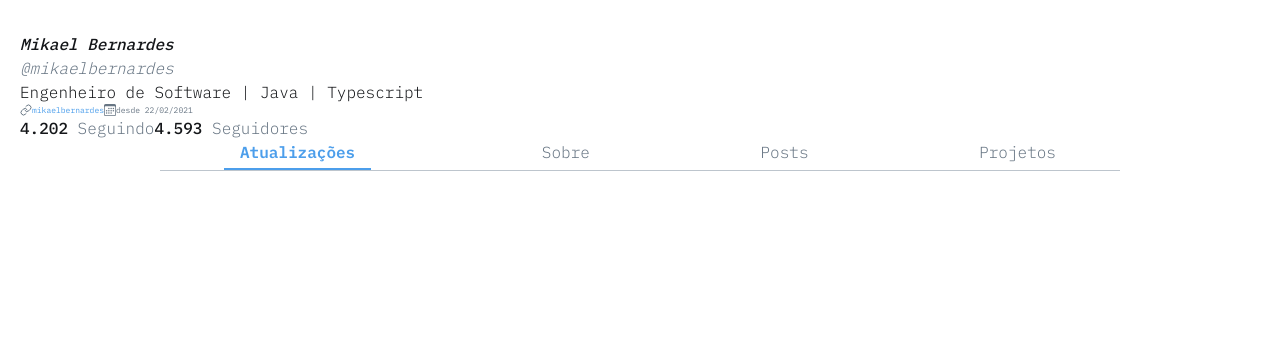
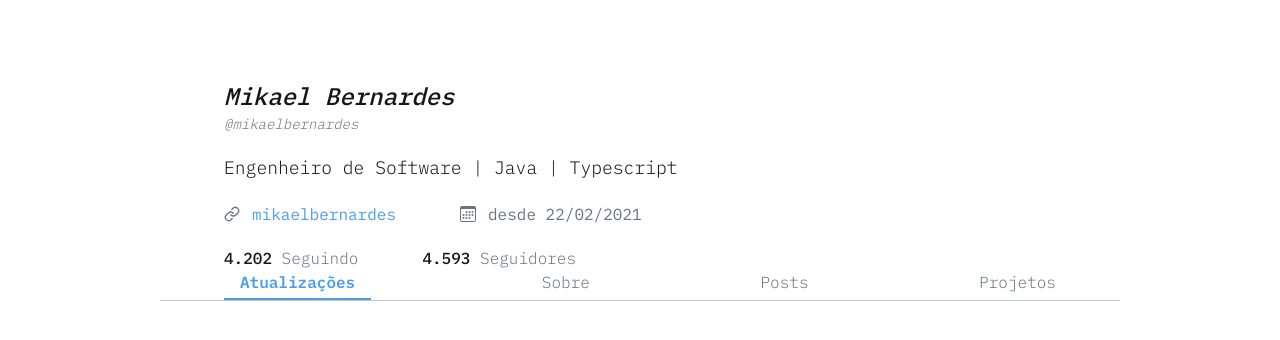
Before and after one commit to mikaelbernardes/my-app, a Next.js app: page / in a window 1280 px wide. Shown: the top 340 px of the page. Built offline with nearby package versions, Linux system fonts and the light colour scheme.

Commit message:
feat: add responsiviness in Info component

```diff
--- a/src/shared/layout/DefaultNavigationHeader/Info/index.tsx
+++ b/src/shared/layout/DefaultNavigationHeader/Info/index.tsx
@@ -3,27 +3,33 @@ import { BsCalendar3 } from "react-icons/bs";
 
 function Info() {
 	return(
-		<div className="flex flex-col xs:gap-3 items-start px-5 mt-8">
-			<section className="flex flex-col xs:gap-[2px] items-start">
-				<h1 className="text-TXT100 italic font-medium xs:text-sm">Mikael Bernardes</h1>
-				<p className="text-TXT300 italic font-light xs:text-[8px]">@mikaelbernardes</p>
+		<div
+			className={`
+			flex flex-col xs:gap-3 sm:gap-4 md:gap-4 lg:gap-5 xl:gap-6 items-start xs:px-5 sm:px-16 md:px-32 lg:px-56 xl:px-72 xs:mt-8 sm:mt-12 md:mt-16 lg:mt-20 xl:mt-20
+			`}
+		>
+			<section className="flex flex-col gap-[2px] items-start">
+				<h1 className="text-TXT100 italic font-medium xs:text-sm sm:text-lg md:text-xl lg:text-2xl xl:text-2xl">Mikael Bernardes</h1>
+				<p className="text-TXT300 italic font-light xs:text-[8px] sm:text-xs md:text-xs lg:text-sm xl:text-sm">@mikaelbernardes</p>
 			</section>
 			<section>
-				<p className="text-TXT100 font-light xs:text-[10px]">Engenheiro de Software | Java | Typescript</p>
+				<p className="text-TXT100 font-light xs:text-[10px] sm:text-sm md:text-base lg:text-lg xl:text-lg">Engenheiro de Software | Java | Typescript</p>
 			</section>
-			<section className="flex items-center xs:gap-4">
-				<div className="flex xs:gap-[2px]">
-					<FiLink className="text-TXT300 text-xs" />
-					<p className="text-Primary font-normal text-[8px]">mikaelbernardes</p>
+			<section className="flex items-center xs:gap-4 sm:gap-4 md:gap-10 lg:gap-16 xl:gap-20">
+				<div className="flex items-center xs:gap-[2px] sm:gap-1 md:gap-2 lg:gap-3 xl:gap-3">
+					<FiLink className="text-TXT300 xs:text-xs sm:text-xs md:text-sm lg:text-base xl:text-base"/>
+					<p className="text-Primary font-normal xs:text-[8px] sm:text-xs md:text-sm lg:text-base xl:text-base">mikaelbernardes</p>
 				</div>
-				<div className="flex xs:gap-[2px]">
-					<BsCalendar3 className="text-TXT300 text-xs" />
-					<p className="text-TXT300 font-normal text-[8px]">desde 22/02/2021</p>
+				<div className="flex items-center xs:gap-[2px] sm:gap-1 md:gap-2 lg:gap-3 xl:gap-3">
+					<BsCalendar3 className="text-TXT300 xs:text-xs sm:text-xs md:text-sm lg:text-base xl:text-base" />
+					<p className="text-TXT300 font-normal xs:text-[8px] sm:text-xs md:text-sm lg:text-base xl:text-base">desde 22/02/2021</p>
 				</div>
 			</section>
-			<section className="flex items-center xs:gap-4">
-				<p className="text-TXT300 font-light xs:text-[8px]"><span className="text-TXT100 font-medium">4.202 </span> Seguindo</p>
-				<p className="text-TXT300 font-light xs:text-[8px]"><span className="text-TXT100 font-medium">4.593 </span> Seguidores</p>
+			<section className="flex items-center xs:gap-4 sm:gap-4 md:gap-10 lg:gap-16 xl:gap-20">
+				<p className="text-TXT300 font-light xs:text-[8px] sm:text-xs md:text-sm lg:text-base xl:text-base">
+					<span className="text-TXT100 font-medium">4.202 </span> Seguindo</p>
+				<p className="text-TXT300 font-light xs:text-[8px] sm:text-xs md:text-sm lg:text-base xl:text-base">
+					<span className="text-TXT100 font-medium">4.593 </span> Seguidores</p>
 			</section>
 		</div>
 	);
```
